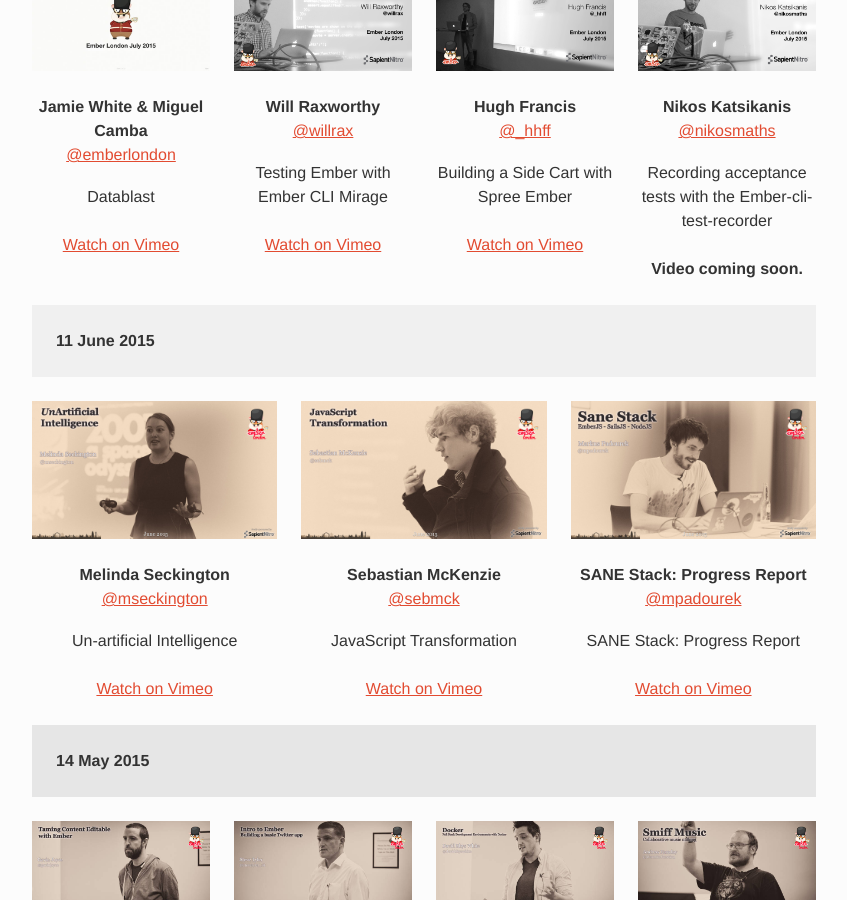
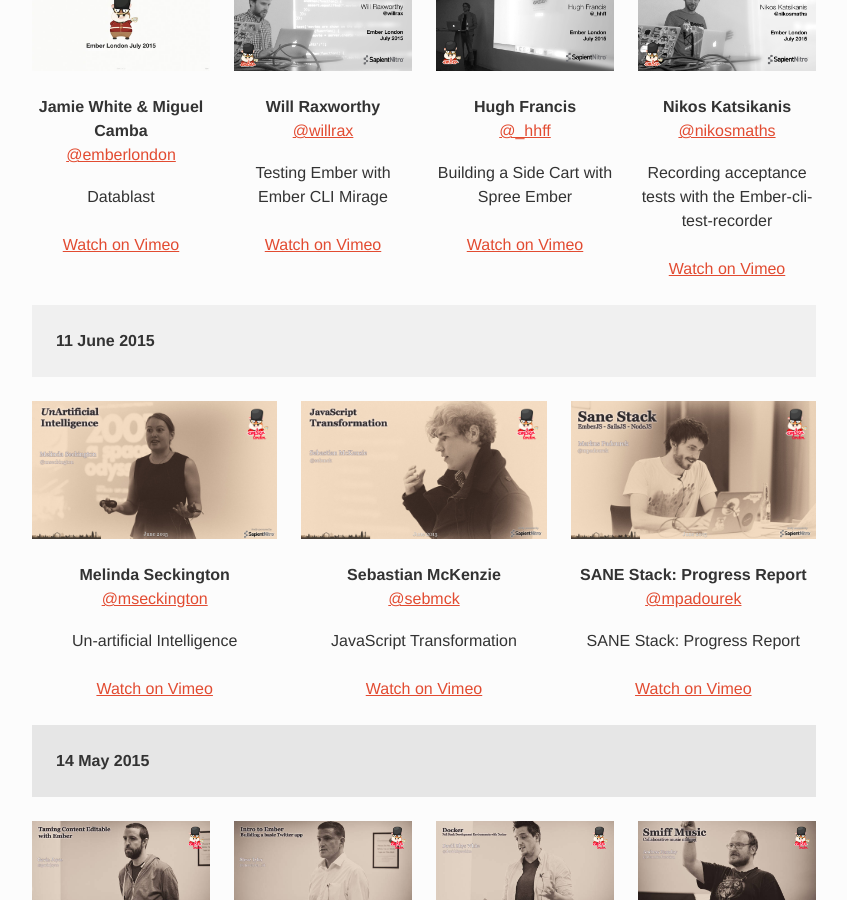
Before and after one commit to emberlondon/emberlondon.github.io, a Jekyll site: the page built from index.html, in a window 1280 px wide and 900 px high, scrolled down 1888 px. Shown: the whole window, without its empty margins (216-1063 px from the left). Built offline with Jekyll 4.4.1, drawn with Linux system fonts in a browser that asks for light colours; nearby versions of some CDN libraries; some of the changed lines change nothing that is shown.

Commit message:
Add Nikos URL

```diff
--- a/_data/previous-events.yml
+++ b/_data/previous-events.yml
@@ -19,7 +19,7 @@
     speaker_twitter: nikosmaths
     image: images/speakers/nikos.jpg
     info: "Recording acceptance tests with the Ember-cli-test-recorder"
-    video_url:
+    video_url: https://vimeo.com/133657584
 - date: 11 June 2015
   talks:
   - speaker_name: Melinda Seckington
```
